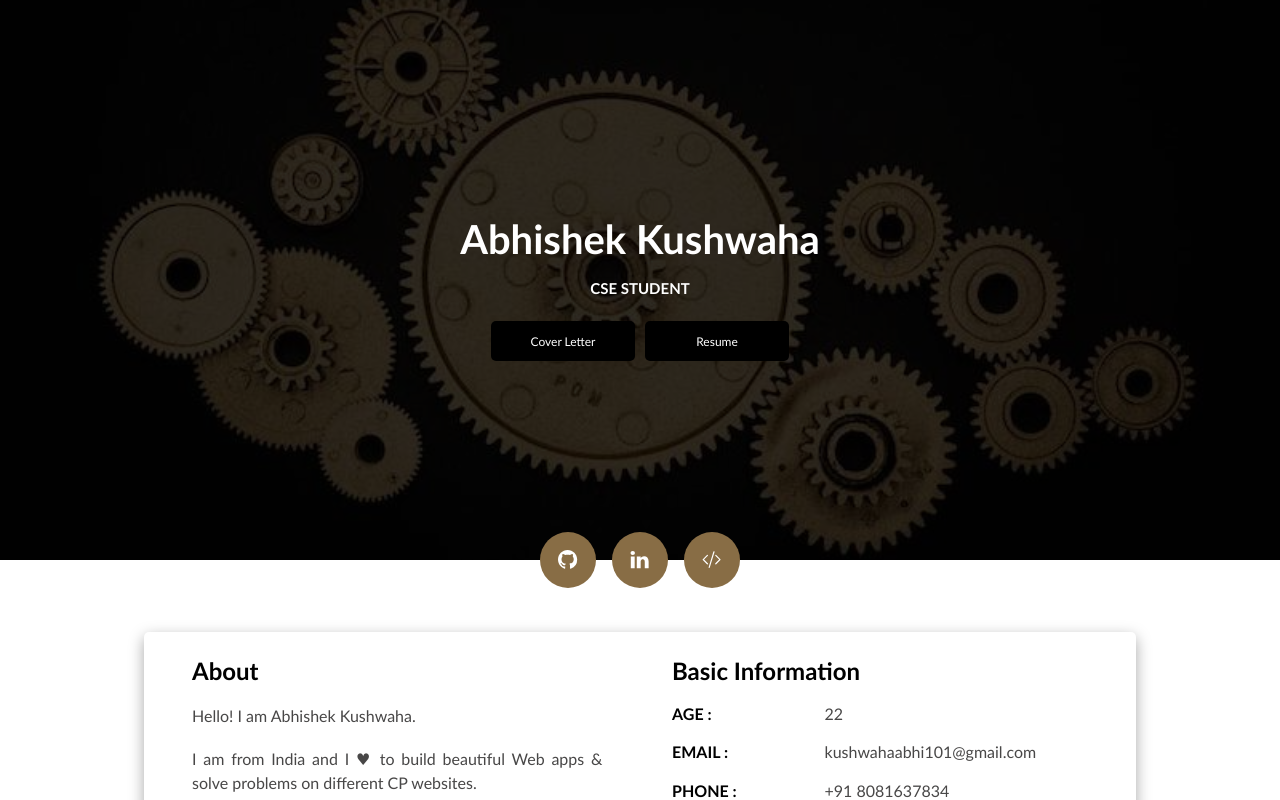
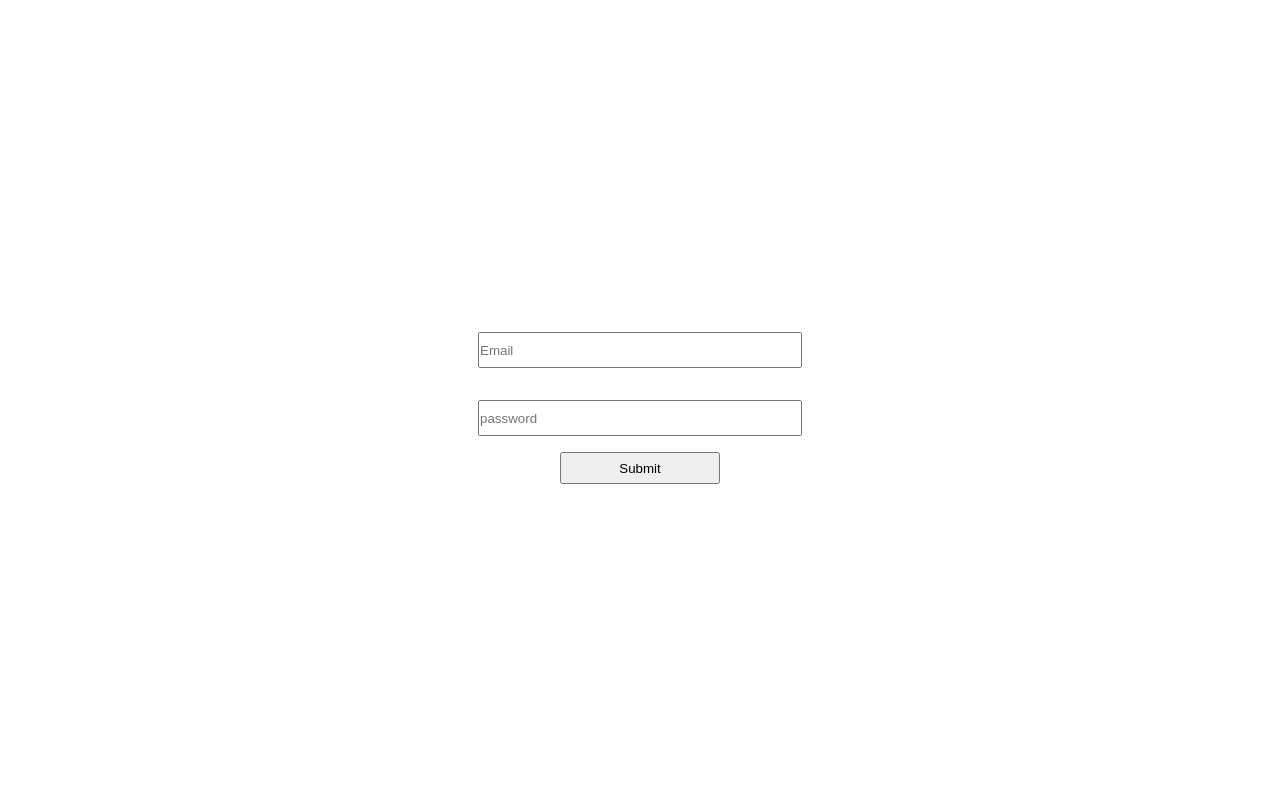
Before and after one commit to kushwahashashank/profile, a React (Create React App) app: page / in a window 1280 px wide. Shown: the top 800 px of the page. Built offline with nearby package versions, Linux system fonts and the light colour scheme.

Commit message:
restructuring

```diff
--- a/package.json
+++ b/package.json
@@ -1,5 +1,4 @@
 {
-  "homepage": "http://kushwahashashank.github.io/PROFILE",
   "name": "profile",
   "version": "0.1.0",
   "private": true,
--- a/src/App.js
+++ b/src/App.js
@@ -1,9 +1,10 @@
 import "./App.css";
 import Home from "./Components/Home";
+import Login from "./Login.jsx";
 function App() {
   return (
     <div className="App">
-      <Home />
+      <Login />
     </div>
   );
 }
--- /dev/null
+++ b/src/Login.jsx
@@ -0,0 +1,62 @@
+import React, { useState } from "react";
+
+function Login() {
+  const [email, setEmail] = useState("");
+  const [password, setPassword] = useState("");
+  const handlesubmit = () => {
+    console.log(email);
+  };
+  function changeemail(e) {
+    setEmail(e.target.value);
+  }
+  const changepass = (e) => {
+    setPassword(e.target.value);
+  };
+
+  return (
+    <div
+      style={{
+        display: "flex",
+        flexDirection: "column",
+        width: "100%",
+        height: "100vh",
+        justifyContent: "center",
+        alignItems: "center",
+      }}
+    >
+      <input
+        name="email"
+        type="text"
+        placeholder="Email"
+        onChange={changeemail}
+        style={{
+          width: "20rem",
+          height: "2rem",
+          margin: "1rem",
+        }}
+      />
+      <input
+        value={password}
+        type="password"
+        placeholder="password"
+        onChange={changepass}
+        style={{
+          width: "20rem",
+          height: "2rem",
+          margin: "1rem",
+        }}
+      />
+      <button
+        style={{
+          width: "10rem",
+          height: "2rem",
+        }}
+        onClick={handlesubmit}
+      >
+        Submit
+      </button>
+    </div>
+  );
+}
+
+export default Login;
```
